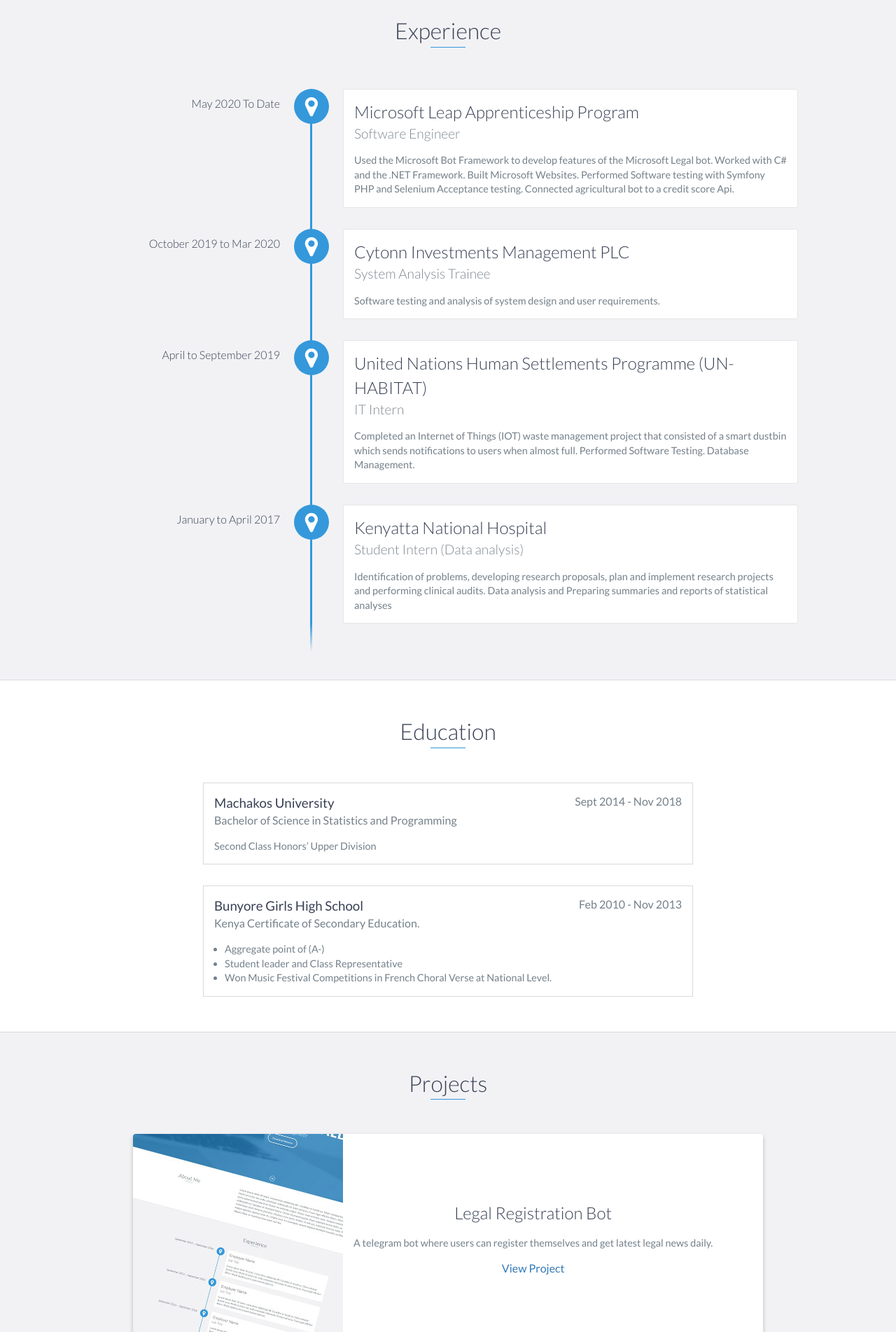
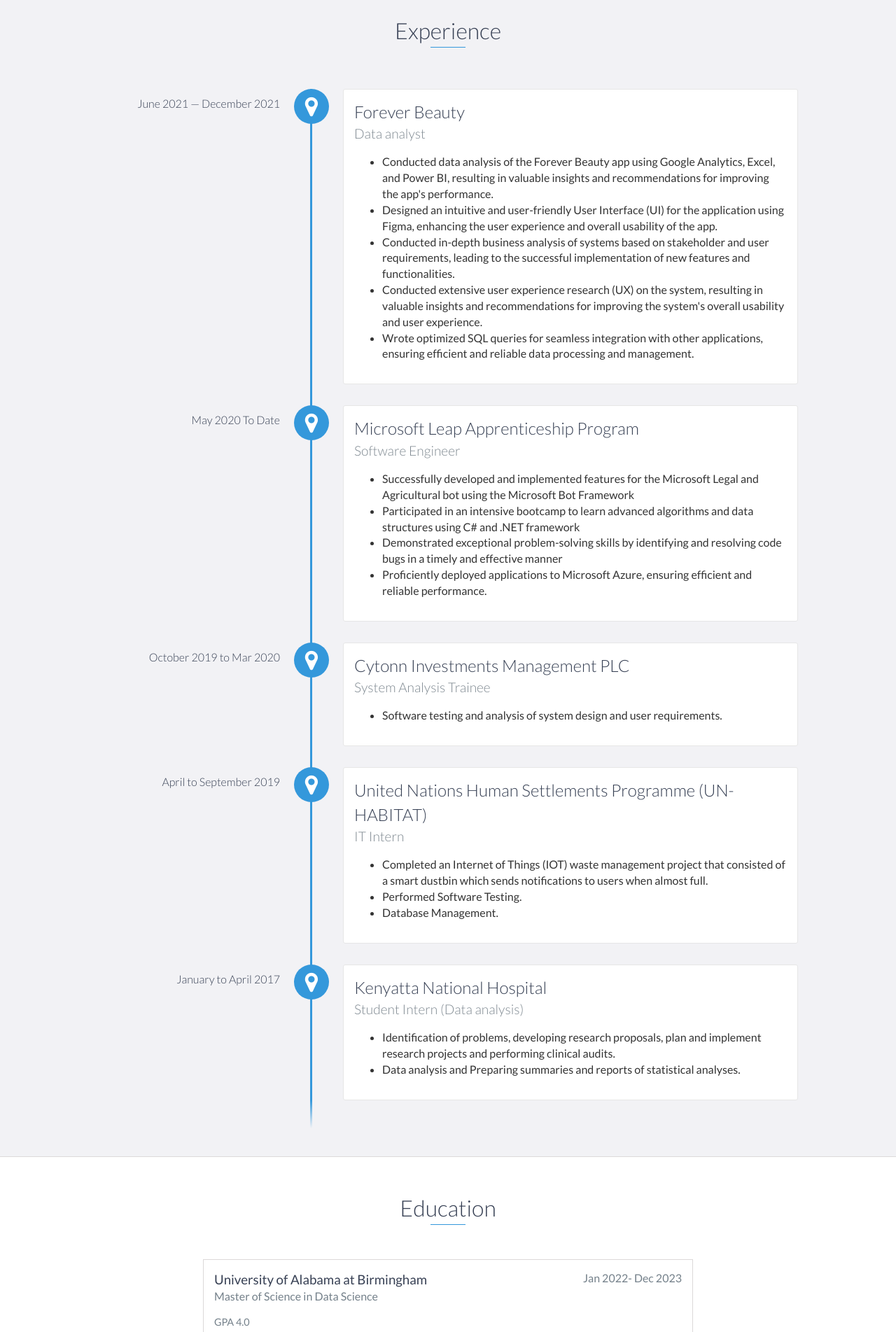
Before and after one commit to ivy-ajanga/ivy-ajanga.github.io, a website: page index.html in a window 1280 px wide. Shown: the part 1140-3043 px from the top of the page at 70% size. Drawn offline with nearby package versions, Linux system fonts and the light colour scheme.

Commit message:
Update index.html

```diff
--- a/index.html
+++ b/index.html
@@ -89,44 +89,83 @@
     <div id="experience" class="background-alt">
         <h2 class="heading">Experience</h2>
         <div id="experience-timeline">
+
+            <div data-date="June 2021 — December 2021">
+                <h3>Forever Beauty
+                </h3>
+                <h4>Data analyst</h4>
+                <ul>
+                   <li> Conducted data analysis of the Forever Beauty app using Google Analytics,
+                    Excel, and Power BI, resulting in valuable insights and recommendations for
+                    improving the app's performance.  </li>
+                    <li> Designed an intuitive and user-friendly User Interface (UI) for the
+                    application using Figma, enhancing the user experience and overall usability
+                    of the app. </li>
+                    <li> Conducted in-depth business analysis of systems based on stakeholder
+                    and user requirements, leading to the successful implementation of new
+                    features and functionalities. </li>
+                    <li>Conducted extensive user experience research (UX) on the system, resulting
+                    in valuable insights and recommendations for improving the system's
+                    overall usability and user experience. </li>
+                    <li>Wrote optimized SQL queries for seamless integration with other
+                    applications, ensuring efficient and reliable data processing and
+                    management.</li>
+                </ul>
+            </div>
             <div data-date="May 2020 To Date">
                 <h3>Microsoft Leap Apprenticeship Program
                 </h3>
                 <h4>Software Engineer</h4>
-                <p>
-                    Used the Microsoft Bot Framework to develop features of the Microsoft Legal bot.
-                    Worked with C# and the .NET Framework. Built Microsoft Websites. Performed Software testing with Symfony PHP and Selenium Acceptance testing. Connected agricultural bot to a credit score Api.
-                </p>
+                <ul>
+                    <li>Successfully developed and implemented features for the Microsoft Legal
+                        and Agricultural bot using the Microsoft Bot Framework</li>
+                    <li>Participated in an intensive bootcamp to learn advanced algorithms and
+                        data structures using C# and .NET framework</li>
+                    <li>Demonstrated exceptional problem-solving skills by identifying and
+                        resolving code bugs in a timely and effective manner</li>
+                    <li>Proficiently deployed applications to Microsoft Azure, ensuring efficient and
+                    reliable performance.</li>
+                </ul>
             </div>
 
             <div data-date="October 2019 to Mar 2020">
                 <h3>Cytonn Investments Management PLC</h3>
                 <h4>System Analysis Trainee</h4>
-                <p>
-                    Software testing and analysis of system design and user requirements.
-                </p>
+                <ul>
+                    <li> Software testing and analysis of system design and user requirements.</li>
+                </ul>
+
             </div>
 
             <div data-date="April to September 2019">
                 <h3>United Nations Human Settlements Programme (UN-HABITAT)</h3>
                 <h4>IT Intern</h4>
-                <p>
-                    Completed an Internet of Things (IOT) waste management project that consisted of a smart dustbin which sends notifications to users when almost full.
-                    Performed Software Testing.
-                    Database Management.
+               <ul>
+                    <li>
+                        Completed an Internet of Things (IOT) waste management project that consisted of a smart dustbin which sends notifications to users when almost full.
+                    </li>
+                    <li>
+                        Performed Software Testing.
+                    </li>
+                    <li>
+                        Database Management.
+                    </li>
+               </ul>
 
-
-                </p>
             </div>
             <div data-date="January to April 2017">
                 <h3>Kenyatta National Hospital
                 </h3>
                 <h4>Student Intern (Data analysis)</h4>
-                <p>
-                    Identification of problems, developing research proposals, plan and implement research projects and performing clinical audits.
-                    Data analysis and Preparing summaries and reports of statistical analyses
+                <ul>
+                    <li>
+                        Identification of problems, developing research proposals, plan and implement research projects and performing clinical audits.
+                    </li>
+                    <li>
+                        Data analysis and Preparing summaries and reports of statistical analyses.
+                    </li>
+                </ul>
 
-                </p>
             </div>
         </div>
     </div>
@@ -134,6 +173,15 @@
 
     <div id="education">
         <h2 class="heading">Education</h2>
+
+        <div class="education-block">
+            <h3>University of Alabama at Birmingham</h3>
+            <span class="education-date">Jan 2022- Dec 2023</span>
+            <h4>Master of Science in Data Science</h4>
+            <p>
+                GPA 4.0
+            </p>
+        </div>
         <div class="education-block">
             <h3>Machakos University</h3>
             <span class="education-date">Sept 2014 - Nov 2018</span>
@@ -142,6 +190,7 @@
                 Second Class Honors’ Upper Division
             </p>
         </div>
+
         <!-- End .education-block -->
 
         <div class="education-block">
@@ -177,7 +226,7 @@
                     <div class="project-info">
                         <h3>Legal Registration Bot</h3>
                         <p>
-                           A telegram bot where users can register themselves and get latest legal news daily.
+                           A bot where users can register themselves and get news daily.
                         </p>
                         <a href="https://github.com/ivy-ajanga/LegalBot" target="_blank">View Project</a>
                     </div>
@@ -191,11 +240,26 @@
                     </div>
                     <!-- End .project-image -->
                     <div class="project-info">
-                        <h3>Pet Finder</h3>
+                        <h3>Newton Raphson Logistic Regression</h3>
                         <p>
-                            An online platform where users can adopt homeless pets.
+                            Machine Learning algorithm, newton raphson logistic regression used that indicates that the newton method gives a high accuracy level of detecting whether the
+                            cancerous tumor is either malignant or benign.
                         </p>
-                        <a href="https://github.com/ivy-ajanga/MyWebsite" target="_blank">View Project</a>
+                        <a href="https://github.com/ivy-ajanga/NewtonRaphson.git" target="_blank">View Project</a>
+                    </div>
+                    <!-- End .project-info -->
+                </div>
+                <div class="project shadow-large">
+                    <div class="project-image">
+                        <img src="images/project.jpg" />
+                    </div>
+                    <!-- End .project-image -->
+                    <div class="project-info">
+                        <h3> Image classification using CNN</h3>
+                        <p>
+                            The purpose of this project is to provide an exemplar of deep learning. Our objective is to educate and demonstrate the training of a deep learning model that can categorize images using the CIFAR-10 dataset.
+                        </p>
+                        <a href="https://github.com/ivy-ajanga/Imageclassificationcnn" target="_blank">View Project</a>
                     </div>
                     <!-- End .project-info -->
                 </div>
@@ -209,7 +273,9 @@
         <h2 class="heading">Skills</h2>
         <ul>
             <li>C#</li>
-            <li>PHP</li>
+            <li>Java</li>
+            <li>Python</li>
+            <li>PostgreSql</li>
             <li>HTML & CSS</li>
             <li>.NET Framework, Microsoft Bot Framework</li>
             <li>Microsoft Azure</li>
@@ -245,7 +311,7 @@
             <div class="row">
                 <div class="col-sm-5 copyright">
                     <p>
-                        Copyright &copy; 2021 IVY AYUMA AJANGA
+                        Copyright &copy; 2023 IVY AYUMA AJANGA
                     </p>
                 </div>
                 <div class="col-sm-2 top">
```
